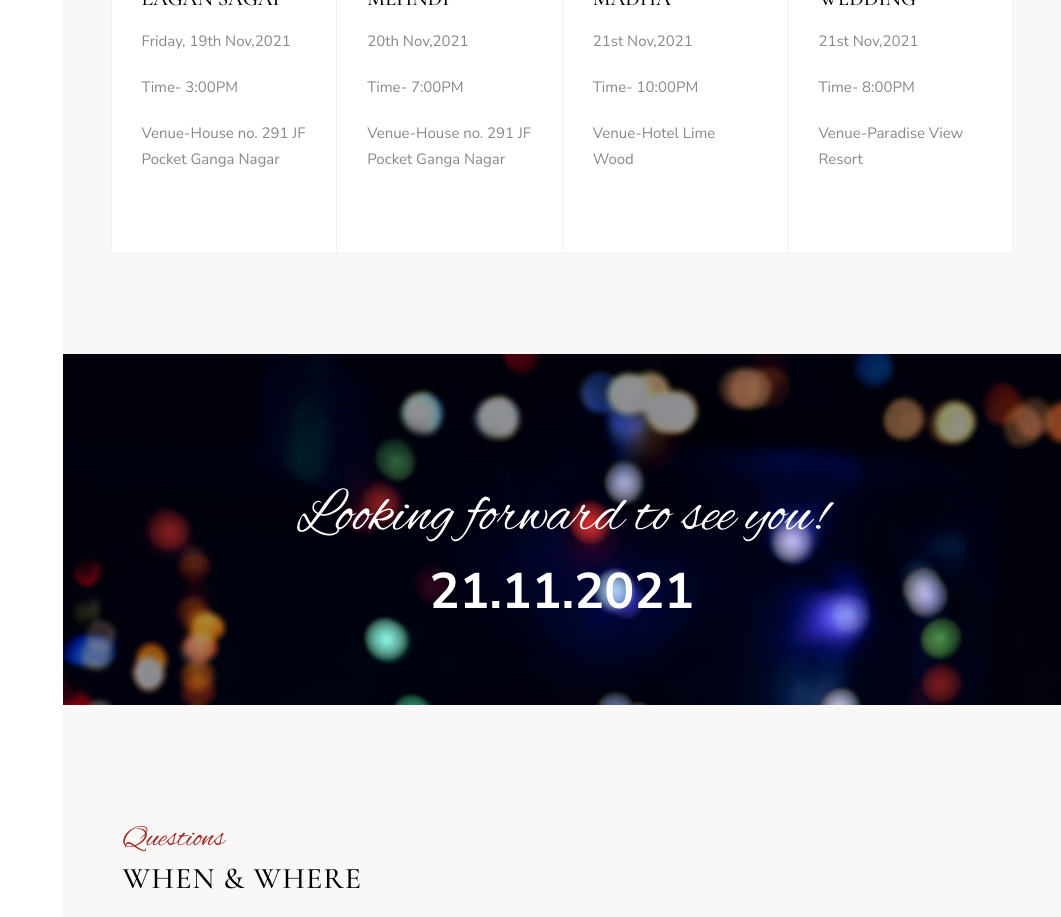
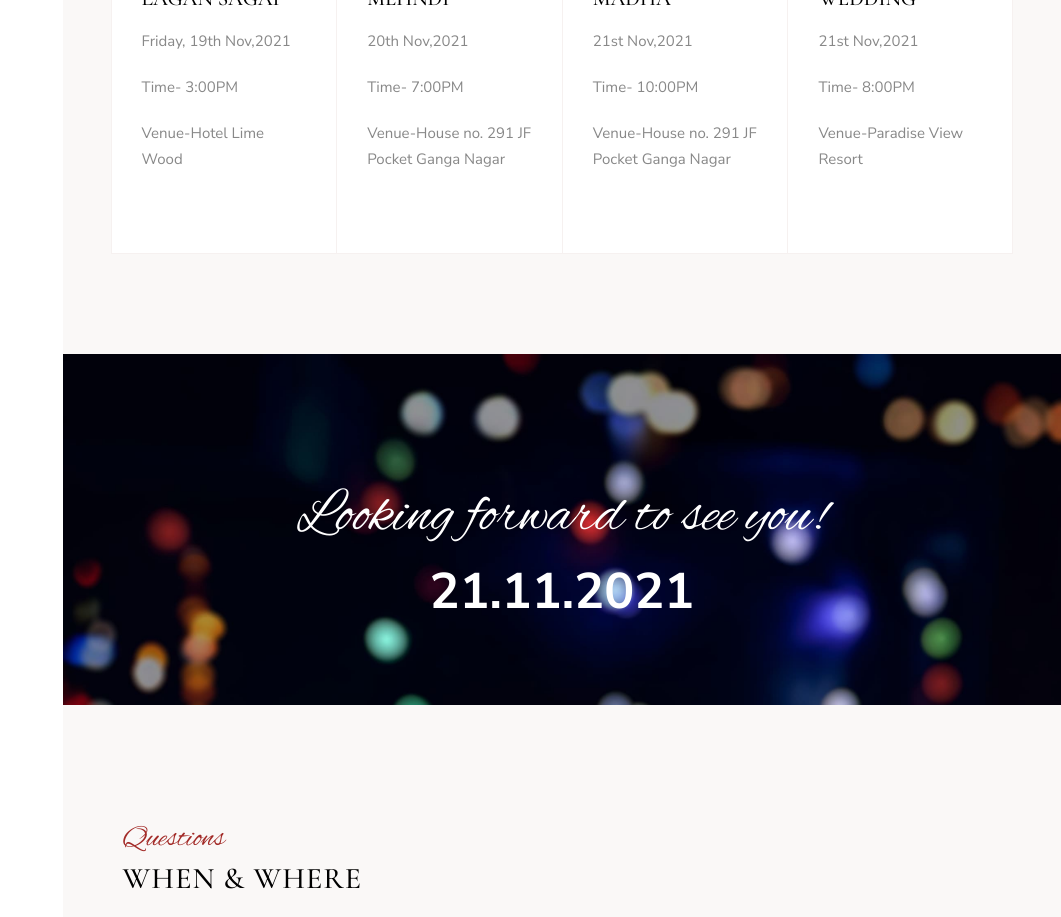
Before and after one commit to Shwetagopalwedding/Invitation, a React (Create React App) app: page / in a window 1280 px wide. Shown: the part 2260-3177 px from the top of the page, without its empty margins (219-1280 px from the left). Built offline with nearby package versions, Linux system fonts and the light colour scheme.

Commit message:
initial commit

```diff
--- a/src/components/Organization.js
+++ b/src/components/Organization.js
@@ -19,7 +19,7 @@ function Organization() {
             <h6 className="title">Lagan Sagai</h6>
             <p>Friday, 19th Nov,2021</p>
             <p>Time- 3:00PM</p>
-            <p>Venue-House no. 291 JF Pocket Ganga Nagar</p>
+            <p>Venue-Hotel Lime Wood</p>
           </div>
           <div className="col-md-3 item-box">
             <h2 className="custom-font numb">02</h2>
@@ -33,7 +33,7 @@ function Organization() {
             <h6 className="title">Madha</h6>
             <p>21st Nov,2021</p>
             <p>Time- 10:00PM</p>
-            <p>Venue-Hotel Lime Wood</p>
+            <p>Venue-House no. 291 JF Pocket Ganga Nagar</p>
           </div>
           <div className="col-md-3 item-box">
             <h2 className="custom-font numb">04</h2>
```
